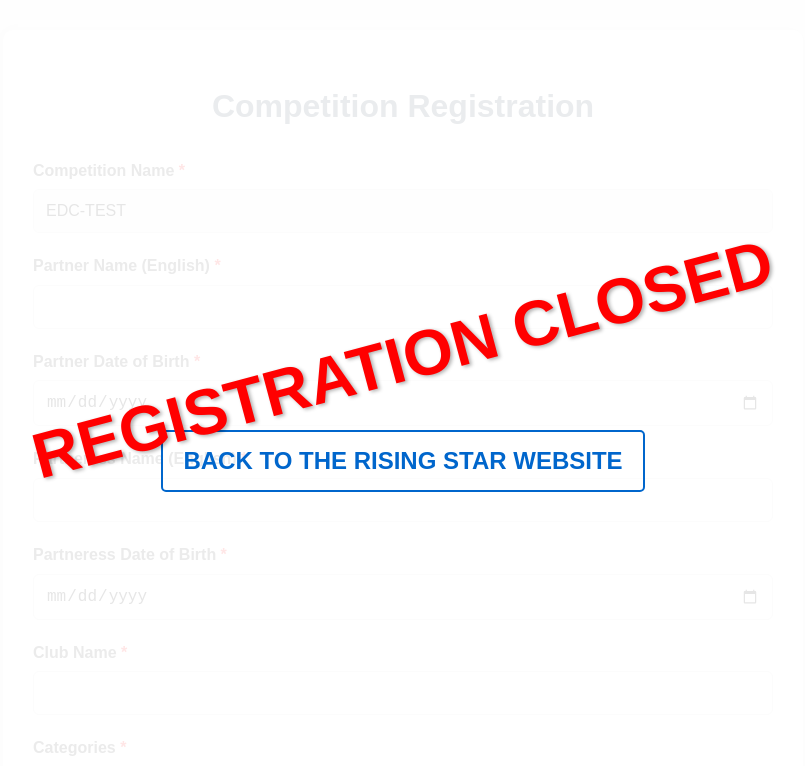
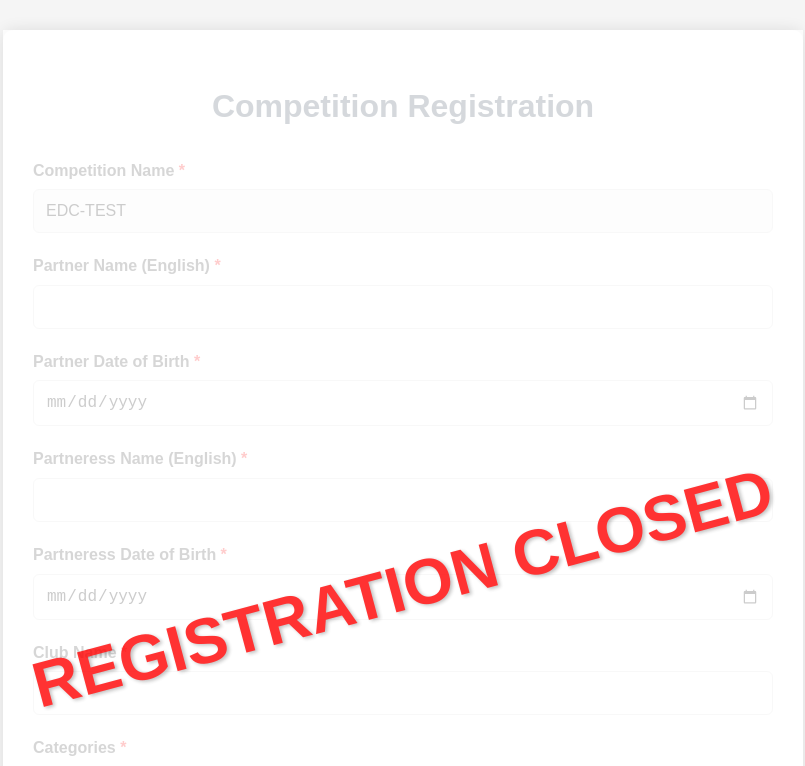
Before and after one commit to 2MMisha/reg-ristar, a plain HTML site: page edc-test/index.html in a window 1280 px wide. Shown: the top 766 px of the page, without its empty margins (237-1042 px from the left). Drawn offline with Linux system fonts and the light colour scheme.

Commit message:
Update index.html

```diff
--- a/edc-test/index.html
+++ b/edc-test/index.html
@@ -98,19 +98,17 @@
 
     /* Overlay styles */
     .overlay {
-  position: fixed;
+      position: absolute;
       top: 0;
       left: 0;
-  width: 100%;
-  height: 100%;
-  background-color: rgba(255, 255, 255, 0.9);
-  z-index: 1000;
+      right: 0;
+      bottom: 0;
+      background-color: rgba(255, 255, 255, 0.8);
+      z-index: 10;
       display: flex;
-  flex-direction: column;
       align-items: center;
       justify-content: center;
     }
-
     .closed-text {
       color: red;
       font-size: 3rem;
@@ -119,23 +117,7 @@
       text-transform: uppercase;
       text-align: center;
       text-shadow: 2px 2px 4px rgba(0, 0, 0, 0.3);
-  margin-bottom: 20px;
-}
-
-.back-link {
-  color: #0066cc;
-  font-size: 1.5rem;
-  text-decoration: none;
-  font-weight: bold;
-  padding: 10px 20px;
-  border: 2px solid #0066cc;
-  border-radius: 5px;
-  transition: all 0.3s;
-}
-
-.back-link:hover {
-  background-color: #0066cc;
-  color: white;
+      opacity: 0.8;
     }
 
     /* Медиа-запросы для адаптации */
@@ -165,7 +147,6 @@
     <!-- Overlay div -->
     <div class="overlay">
       <div class="closed-text">Registration Closed</div>
-  <a href="https://www.ristar.co" class="back-link">BACK TO THE RISING STAR WEBSITE</a>
     </div>
 
     <h1>Competition Registration</h1>
```
Lines whose indentation alone changed are shown as unchanged.
